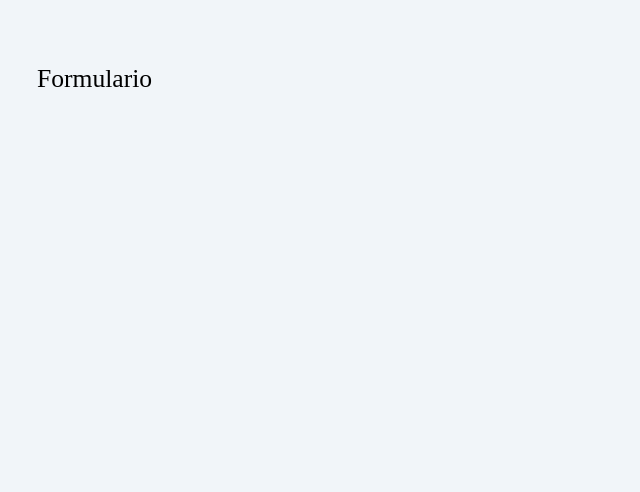
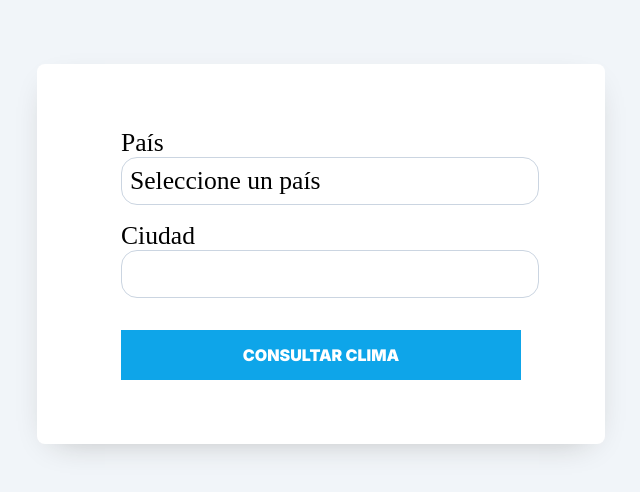
Before and after one commit to Clariveljn/App-Clima, a React (Vite) app: page / in a window 1280 px wide. Shown: the top 492 px of the page, without its empty margins (3-643 px from the left). Built offline with nearby package versions, Linux system fonts and the light colour scheme; a web font is replaced by a local one.

Commit message:
Agregue formulario

```diff
--- a/src/components/Formulario.jsx
+++ b/src/components/Formulario.jsx
@@ -2,7 +2,42 @@
 
 const Formulario = () => {
   return (
-    <div>Formulario</div>
+    <div className="contenedor">
+        <form>
+            <div className="campo">
+                <label htmlFor="pais">País</label>
+                <select
+                    name="pais"
+                    id="pais"
+                >
+                    <option value=""> Seleccione un país</option>
+                    <option value="CL">Chile</option>
+                    <option value="US">Estados Unidos</option>
+                    <option value="MX">México</option>
+                    <option value="AR">Argentina</option>
+                    <option value="CO">Colombia</option>
+                    <option value="CR">Costa Rica</option>
+                    <option value="ES">España</option>
+                    <option value="PE">Perú</option>
+                    <option value="BR">Brasil</option>
+                </select>
+            </div>
+            <div className="campo">
+                <label htmlFor="ciudad">Ciudad</label>
+                <input
+                    type="text"
+                    id="ciudad"
+                    name="ciudad"
+                />
+            </div>
+
+            <input
+                type="submit"
+                value="Consultar Clima"
+                />
+        </form>
+
+    </div>
   )
 }
 
```
